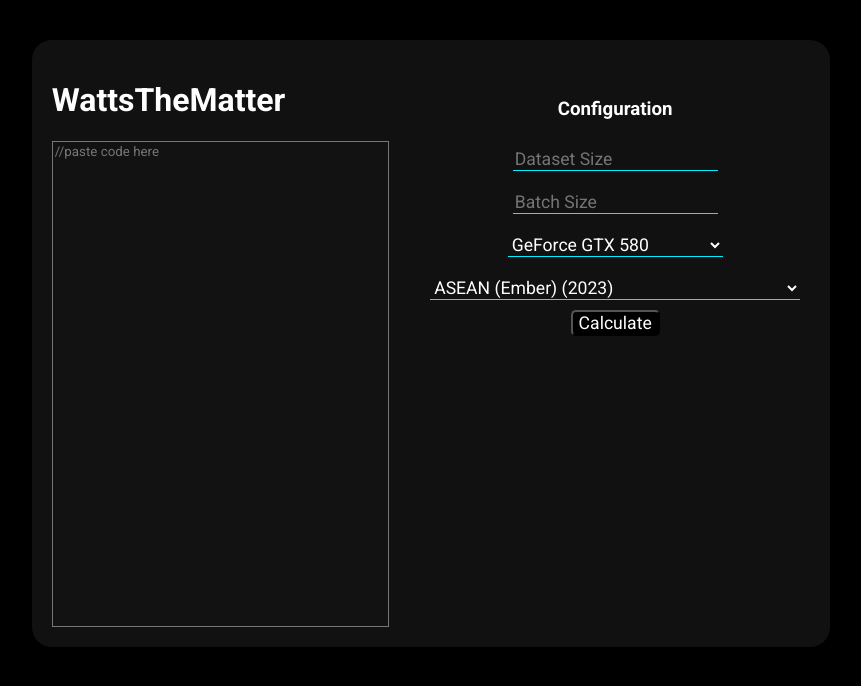
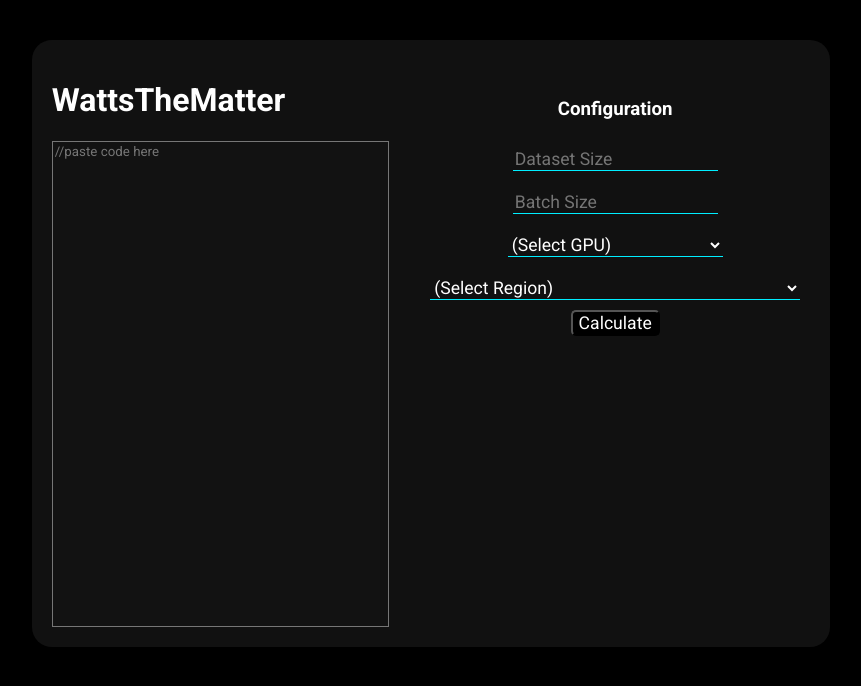
Before and after one commit to lkang172/EnergyHack, a React (Vite) app in the folder frontend/: page / in a window 1280 px wide. Shown: the top 686 px of the page, without its empty margins (209-1070 px from the left). Built offline with nearby package versions, Linux system fonts and the light colour scheme.

Commit message:
changes to dropdown boxes

```diff
--- a/frontend/src/components/Input.tsx
+++ b/frontend/src/components/Input.tsx
@@ -70,6 +70,7 @@ export default function Input() {
               className="btn btn-ptimary"
               onChange={(e) => setGpu(e.target.value)}
             >
+              <option>(Select GPU)</option>
               {Object.keys(gpu_data).map((gpu) => (
                 <option key={gpu} value={gpu_data[gpu]}>
                   {gpu}
@@ -77,6 +78,7 @@ export default function Input() {
               ))}
             </select>
             <select name="intensityarea" className="btn btn-ptimary" onChange={(e) => setCarbon(parseInt(e.target.value))}>
+              <option>(Select Region)</option>
               {Object.keys(carbon_data).map((country) => (
                   <option key={country} value={carbon_data[country]}>
                     {country}
```
